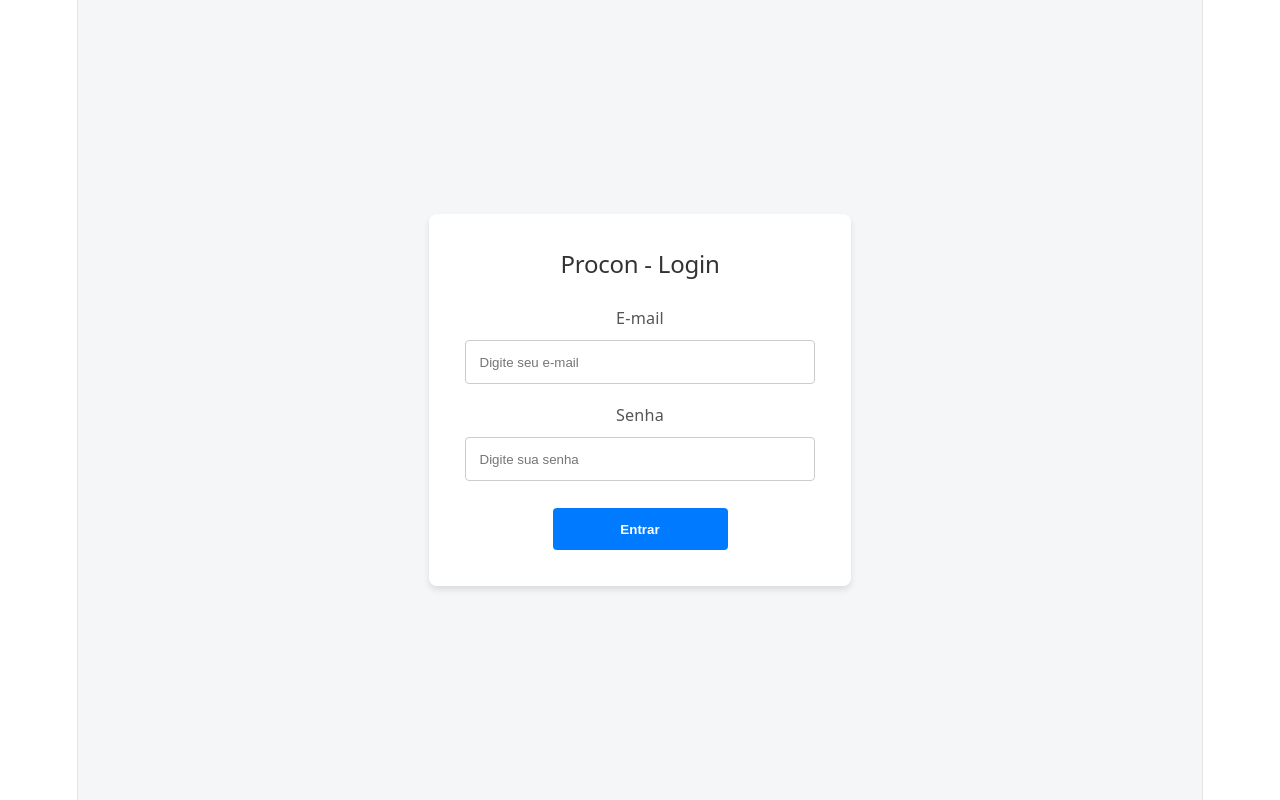
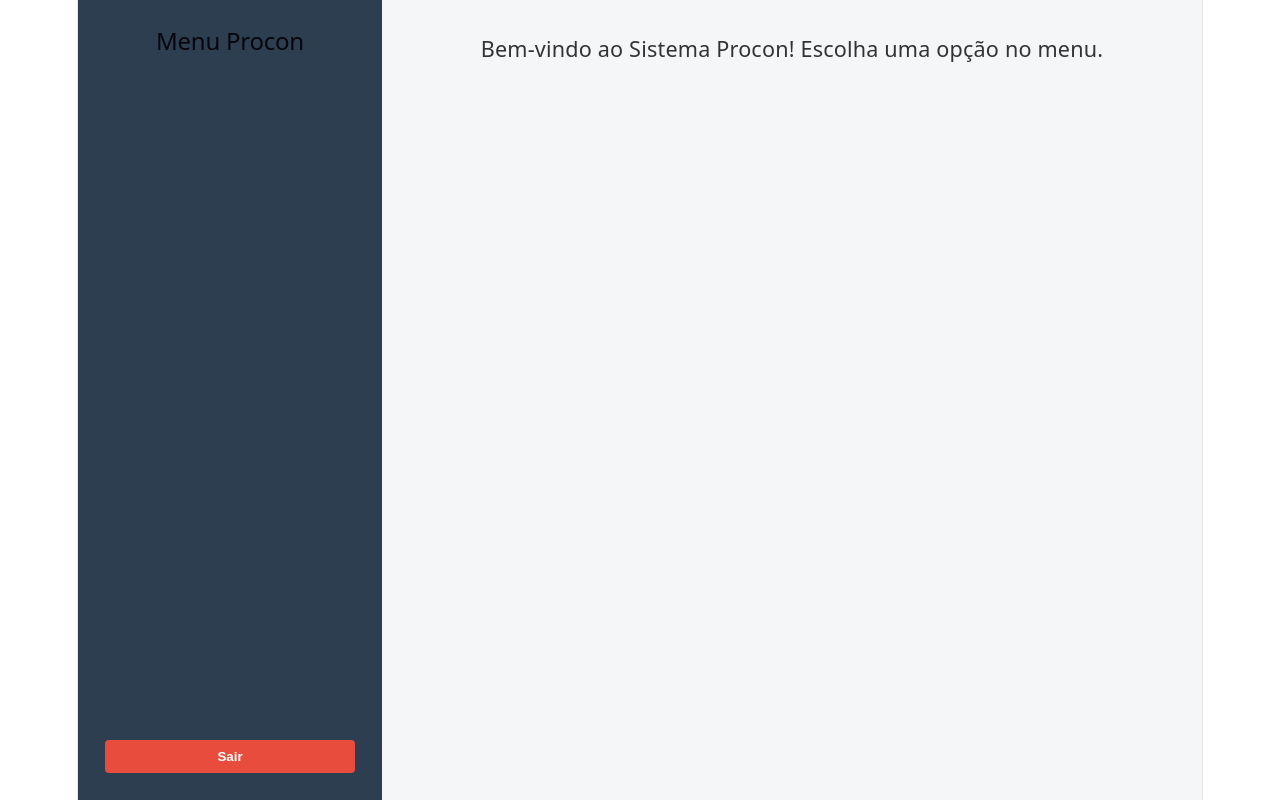
Before and after one commit to Giantrafa/PI4-front, a React app in the folder web/: page / in a window 1280 px wide. Before the commit this address led to /login. Built offline with nearby package versions, Linux system fonts and the light colour scheme; sample sign-in values are in the browser's storage; the HTML template or start-up script is replaced by a standard one.

Commit message:
[FE-04] - Criar Layout Base e configurar rotas privadas baseadas em perfis

```diff
--- a/web/src/App.jsx
+++ b/web/src/App.jsx
@@ -1,34 +1,19 @@
-import { BrowserRouter, Routes, Route, Navigate } from 'react-router-dom';
+import { BrowserRouter, Routes, Route } from 'react-router-dom';
 import LoginPage from './pages/LoginPage';
-
-// componentes temporários apenas para ver se tá funcionando!!
-const AdminDashboardPlaceholder = () => (
-  <div style={{ padding: '2rem' }}>
-    <h2>Painel Admin</h2>
-  </div>
-);
-
-const GestorPlaceholder = () => (
-  <div style={{ padding: '2rem' }}>
-    <h2>Painel Gestor</h2>
-  </div>
-);
-
-const NotFoundPlaceholder = () => (
-  <div style={{ padding: '2rem', textAlign: 'center' }}>
-    <h2>404 - Página Não Encontrada</h2>
-  </div>
-);
+import PrivateRoute from './components/PrivateRoute';
+import AppLayout from './components/AppLayout';
 
 export default function App() {
   return (
     <BrowserRouter>
       <Routes>
-        <Route path="/" element={<Navigate to="/login" replace />} />
         <Route path="/login" element={<LoginPage />} />
-        <Route path="/admin" element={<AdminDashboardPlaceholder />} />
-        <Route path="/gestor/fiscalizadores" element={<GestorPlaceholder />} />
-        <Route path="*" element={<NotFoundPlaceholder />} />
+
+        <Route element={<PrivateRoute />}>
+          <Route element={<AppLayout />}>
+            <Route path="/" element={<div style={{ fontSize: '1.2rem', color: '#333' }}>Bem-vindo ao Sistema Procon! Escolha uma opção no menu.</div>} />
+          </Route>
+        </Route>
       </Routes>
     </BrowserRouter>
   );
--- /dev/null
+++ b/web/src/components/AppLayout.jsx
@@ -0,0 +1,56 @@
+import { Outlet, useNavigate } from 'react-router-dom';
+
+export default function AppLayout() {
+  const navigate = useNavigate();
+
+  const userRole = localStorage.getItem('role') || 'GESTOR';
+
+  const handleLogout = () => {
+    localStorage.removeItem('token');
+    localStorage.removeItem('role');
+    navigate('/login');
+  };
+
+  return (
+    <div style={{ display: 'flex', minHeight: '100vh', backgroundColor: '#f4f6f8' }}>
+      <aside style={{ width: '250px', backgroundColor: '#2c3e50', color: '#fff', padding: '1.5rem', display: 'flex', flexDirection: 'column' }}>
+        <h2 style={{ textAlign: 'center', marginBottom: '2rem' }}>Menu Procon</h2>
+
+        <nav style={{ display: 'flex', flexDirection: 'column', gap: '1rem', flex: 1 }}>
+          {userRole === 'ADMIN' && (
+            <>
+              <div style={{ cursor: 'pointer', padding: '0.5rem', borderRadius: '4px' }}>
+                Usuários
+              </div>
+              <div style={{ cursor: 'pointer', padding: '0.5rem', borderRadius: '4px' }}>
+                Visitas
+              </div>
+            </>
+          )}
+
+          {userRole === 'GESTOR' && (
+            <>
+              <div style={{ cursor: 'pointer', padding: '0.5rem', borderRadius: '4px' }}>
+                Fiscalizadores
+              </div>
+              <div style={{ cursor: 'pointer', padding: '0.5rem', borderRadius: '4px' }}>
+                Nova Visita
+              </div>
+            </>
+          )}
+        </nav>
+
+        <button
+          onClick={handleLogout}
+          style={{ padding: '0.5rem', backgroundColor: '#e74c3c', color: 'white', border: 'none', borderRadius: '4px', cursor: 'pointer', fontWeight: 'bold' }}
+        >
+          Sair
+        </button>
+      </aside>
+
+      <main style={{ flex: 1, padding: '2rem' }}>
+        <Outlet />
+      </main>
+    </div>
+  );
+}
--- /dev/null
+++ b/web/src/components/PrivateRoute.jsx
@@ -0,0 +1,11 @@
+import { Navigate, Outlet } from 'react-router-dom';
+
+export default function PrivateRoute() {
+  const token = localStorage.getItem('token');
+
+  if (!token) {
+    return <Navigate to="/login" replace />;
+  }
+
+  return <Outlet />;
+}
```
